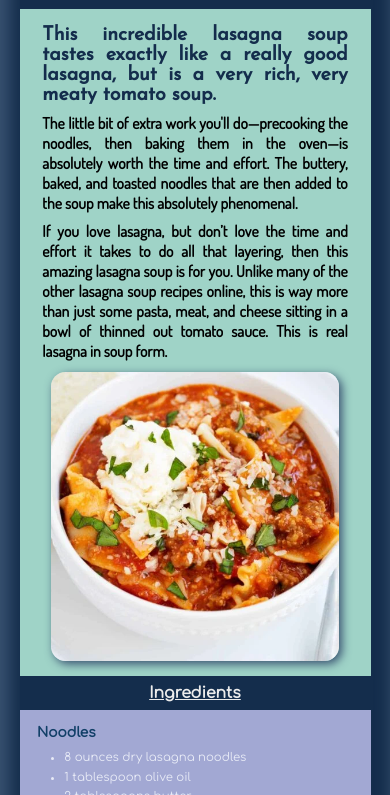
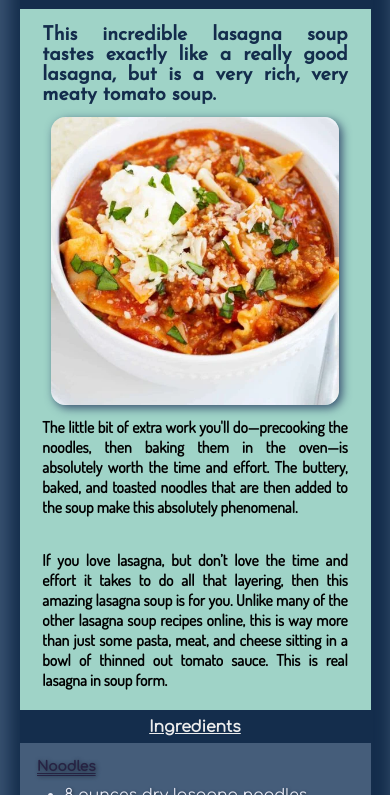
Before and after one commit to jellywilly420/odin-recipes, a plain HTML site: page recipes/real-lasagna-soup.html in a window 390 px wide. Shown: the part 49-844 px from the top of the page. Drawn offline with Linux system fonts and the light colour scheme.

Commit message:
Finalize mobile layout

```diff
--- a/recipes/real-lasagna-soup.html
+++ b/recipes/real-lasagna-soup.html
@@ -10,17 +10,20 @@
     </head>
     <body>
         <div class="main">
-            <div class="header">
-                <h1>Real Lasagna Soup</h1>
-            </div>
+            <h1>Real Lasagna Soup</h1>
             <div class="intro">
-                <div class="text">
+                <!-- <div class="intro-h2"> -->
                     <h2>This incredible lasagna soup tastes exactly like a really good lasagna, but is a very rich, very meaty tomato soup.</h2>
-                    <p>The little bit of extra work you'll do—precooking the noodles, then baking them in the oven—is absolutely worth the time and effort. The buttery, baked, and toasted noodles that are then added to the soup make this absolutely phenomenal.</p>
-                    <p>If you love lasagna, but don’t love the time and effort it takes to do all that layering, then this amazing lasagna soup is for you. Unlike many of the other lasagna soup recipes online, this is way more than just some pasta, meat, and cheese sitting in a bowl of thinned out tomato sauce. This is real lasagna in soup form. </p>
-                </div>
-                <div class="image">
-                    <img src="../images/real-lasagna-soup.webp" alt="Real Lasagna Soup" width="300px" height="300px">
+                <!-- </div> -->
+                <div class="subcontainer">
+                    <!-- <div class="image"> -->
+                        <img src="../images/real-lasagna-soup.webp" alt="Real Lasagna Soup" width="300px" height="300px">
+                    <!-- </div> -->
+                    <!-- <div class="intro-p"> -->
+                        <p>The little bit of extra work you'll do—precooking the noodles, then baking them in the oven—is absolutely worth the time and effort. The buttery, baked, and toasted noodles that are then added to the soup make this absolutely phenomenal.</p>
+                        <br>
+                        <p>If you love lasagna, but don’t love the time and effort it takes to do all that layering, then this amazing lasagna soup is for you. Unlike many of the other lasagna soup recipes online, this is way more than just some pasta, meat, and cheese sitting in a bowl of thinned out tomato sauce. This is real lasagna in soup form. </p>
+                    <!-- </div> -->
                 </div>
             </div>
             <div class="instructions">
--- a/styles/recipe-pages-styles.css
+++ b/styles/recipe-pages-styles.css
@@ -53,11 +53,12 @@ h1 {
     font-family: 'Dosis', sans-serif;
     font-size: 4vw;
     font-weight: 800;
-    padding-bottom: 2vw;
+    padding: 2vw 0;
 }
 
 .instructions {
-    background-color: #a2a8d3;
+    background-color: #455d7a;
+/*    #a2a8d3*/
     color: #ececec;
     width: 100%;
     margin: auto;
@@ -77,16 +78,23 @@ h1 {
 }
 .instructions h3{
     font-size: 3.5vw;
-    color: #113f67;
-    padding: 2vw 0;
+    color: #272343;
+    padding: 2vmin 0;
+    text-shadow: 1px 1px 4px #233142;
+    text-decoration: underline;
+    text-decoration-style: double;
+    text-underline-offset: .5vw;
 }
 ul, ol {
     width: 90%;
     margin: 2vw auto;
+    text-shadow: 1px 1px 3px #233142;
 }
 li {
     color: #e7eaf6;
     margin-left: 7vw;
-    font-size: 3vw;
+    padding: 1vw 0;
+    font-size: 4vmin;
     line-height: 5vmin;
+
 }
```
Also changed, not shown: recipes/grilled-cheese-sandwich.html (+11 -6 lines), recipes/turkey-goulash.html (+11 -6 lines).
